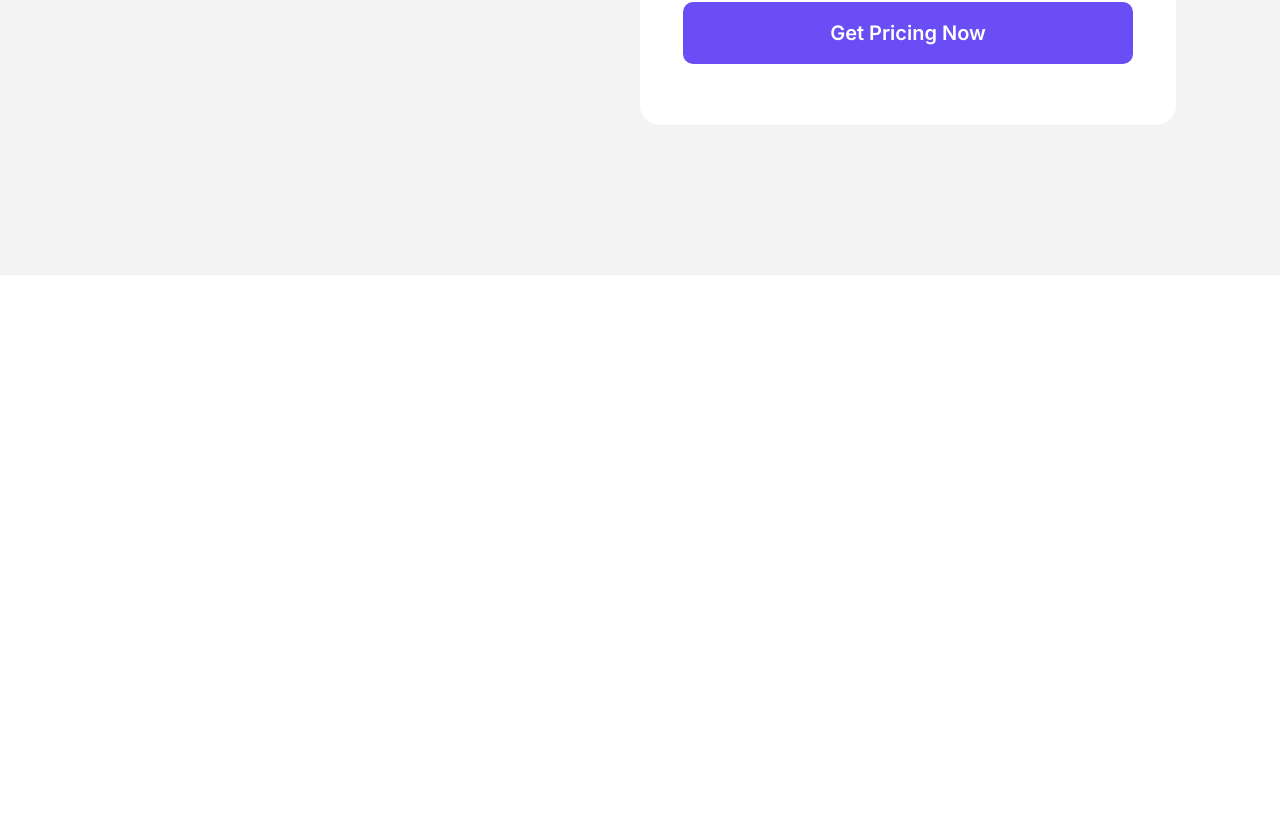
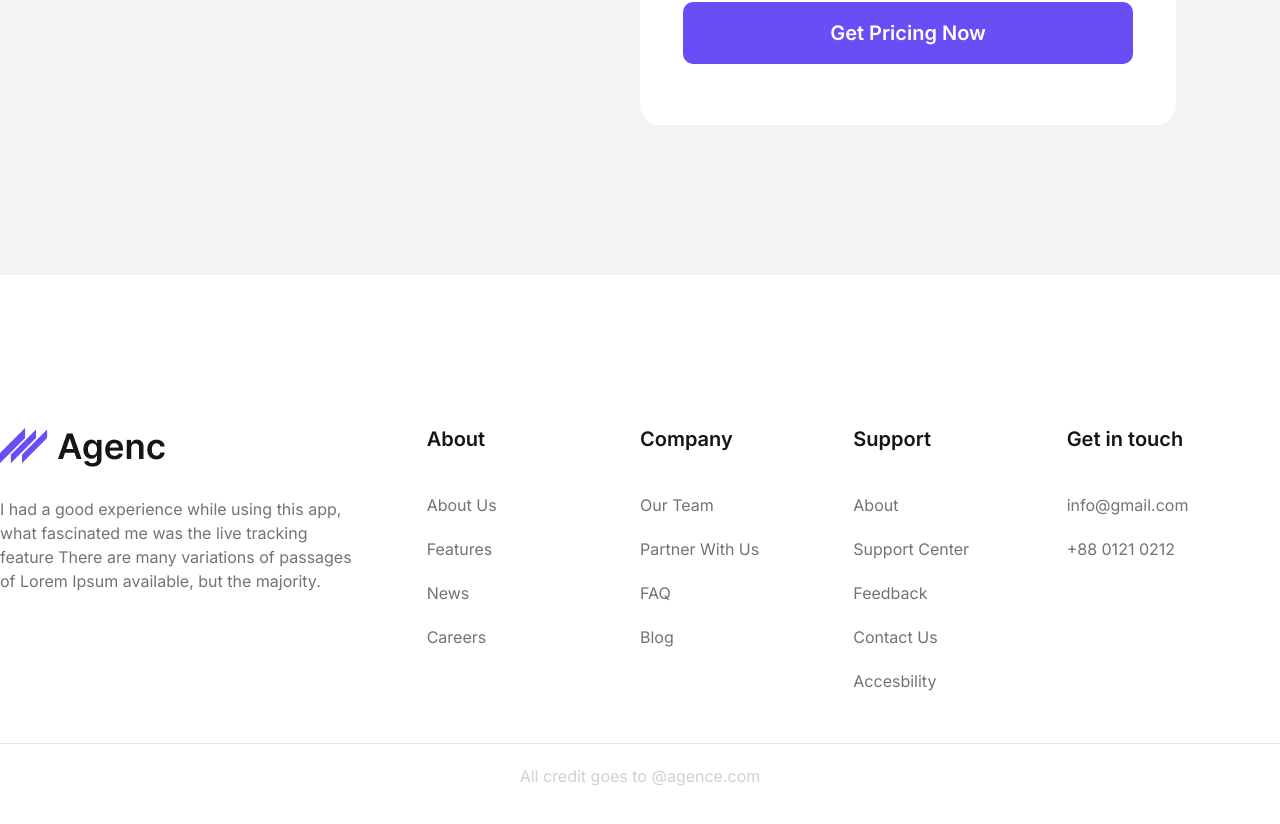
Before and after one commit to mdalifhasanredoy/agenc_react, a React (Vite) app: page / in a window 1280 px wide. Shown: the part 6887-7711 px from the top of the page. Before the commit the page ends 7162 px from the top, so only its background shows below. Built offline with nearby package versions, Linux system fonts and the light colour scheme.

Commit message:
add footer part

```diff
--- a/src/App.jsx
+++ b/src/App.jsx
@@ -6,6 +6,7 @@ import Service from './layouts/Service'
 import Agency from './layouts/Agency'
 import Work from './layouts/Work'
 import Contact from './layouts/Contact'
+import Footer from './layouts/Footer'
 
 
 
@@ -22,6 +23,7 @@ const App = () => {
     <Work/>
     <Agency/>
     <Contact/>
+    <Footer/>
 
 
 
--- /dev/null
+++ b/src/components/FooterListitem.jsx
@@ -0,0 +1,9 @@
+import React from 'react'
+
+const FooterListitem = ({ text, className }) => {
+    return (
+        <li className={`text-base text-primary font-inter font-normal cursor-pointer ${className}`}>{text}</li>
+    )
+}
+
+export default FooterListitem
--- /dev/null
+++ b/src/layouts/Footer.jsx
@@ -0,0 +1,69 @@
+import React from 'react'
+import Container from '../components/Container'
+import Flex from '../components/Flex'
+import Image from '../components/Image'
+import SubHeading from '../components/SubHeading'
+import logo from '../assets/logo.png'
+import FooterListitem from '../components/FooterListitem'
+
+const Footer = () => {
+    return (
+        <footer className='pt-150'>
+            <Container>
+                <Flex>
+                    <div className='w-4/12'>
+                        <Image src={logo} />
+                        <SubHeading className="w-[356px] pt-[30px]" text="I had a good experience while using this app, what fascinated me was the live tracking feature There are many variations of passages of Lorem Ipsum available, but the majority." />
+                    </div>
+                    <div className='w-2/12'>
+                        <strong className='text-xl text-third font-inter font-semibold'>About</strong>
+                        <ul className='flex flex-col gap-y-5 mt-10'>
+                            <FooterListitem text="About Us" />
+                            <FooterListitem text="Features" />
+                            <FooterListitem text="News" />
+                            <FooterListitem text="Careers" />
+
+                        </ul>
+                    </div>
+                    <div className='w-2/12'>
+                        <strong className='text-xl text-third font-inter font-semibold'>Company</strong>
+                        <ul className='flex flex-col gap-y-5 mt-10'>
+                            <FooterListitem text="Our Team" />
+                            <FooterListitem text="Partner With Us" />
+                            <FooterListitem text="FAQ" />
+                            <FooterListitem text="Blog" />
+
+                        </ul>
+                    </div>
+                    <div className='w-2/12'>
+                        <strong className='text-xl text-third font-inter font-semibold'>Support</strong>
+                        <ul className='flex flex-col gap-y-5 mt-10'>
+                            <FooterListitem text="About" />
+                            <FooterListitem text="Support Center" />
+                            <FooterListitem text="Feedback" />
+                            <FooterListitem text="Contact Us" />
+                            <FooterListitem text="Accesbility" />
+
+                        </ul>
+                    </div>
+                    <div className='w-2/12'>
+                        <strong className='text-xl text-third font-inter font-semibold'>Get in touch</strong>
+                        <ul className='flex flex-col gap-y-5 mt-10'>
+                            <FooterListitem text="info@gmail.com" />
+                            <FooterListitem text="+88 0121 0212" />
+
+
+                        </ul>
+                    </div>
+
+                </Flex>
+
+                <div className='border-t border-[#E8E8E8] mt-[50px] pt-5 pb-[46px] '>
+                    <p className='text-center text-[#D0D0D0] text-base font-inter font-normal'>All credit goes to @agence.com</p>
+                </div>
+            </Container>
+        </footer>
+    )
+}
+
+export default Footer
```
